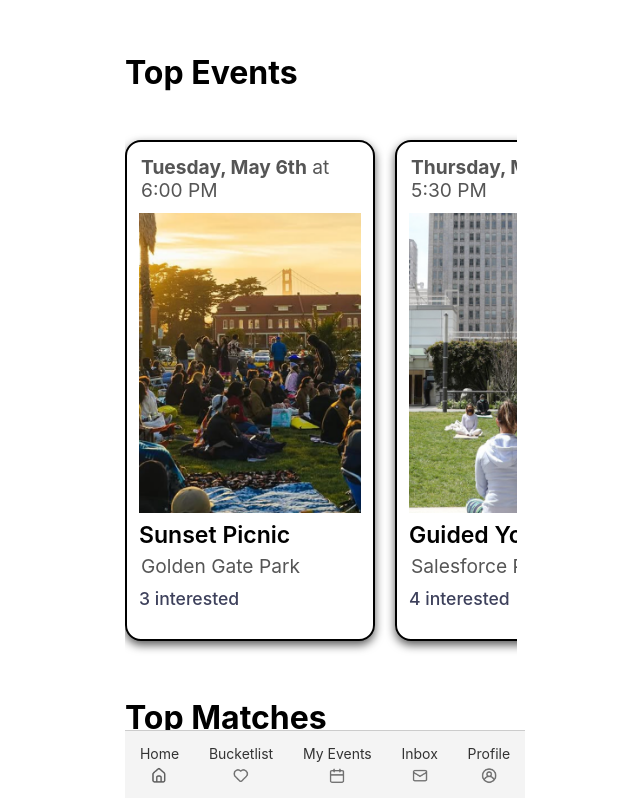
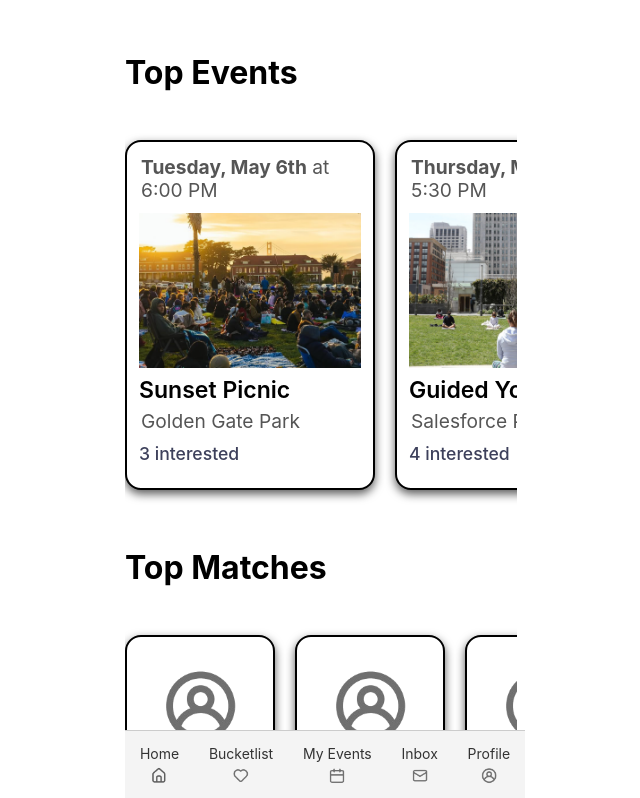
Before and after one commit to allisonhongberkeley/avid-adventurers, a React (Create React App) app in the folder avid-adventurers/: page /home in a window 1280 px wide. Shown: the top 798 px of the page, without its empty margins (315-955 px from the left). Built offline with nearby package versions, Linux system fonts and the light colour scheme.

Commit message:
Fixed event image + dropdown select sizing issues

```diff
--- a/avid-adventurers/src/components/DropdownSelect/styles.ts
+++ b/avid-adventurers/src/components/DropdownSelect/styles.ts
@@ -18,7 +18,7 @@ export const DropdownHeader = styled.div<{ isOpen: boolean }>`
   justify-content: space-between;
   align-items: center;
   box-sizing: border-box;
-  width: 200px;
+  width: 100%;
   background-color: white;
 `;
 
--- a/avid-adventurers/src/components/EventBox/styles.ts
+++ b/avid-adventurers/src/components/EventBox/styles.ts
@@ -2,6 +2,7 @@ import styled from 'styled-components';
 
 export const CardWrapper = styled.div`
   width: 250px;
+  height: 350px;
   border-radius: 16px;
   border: 2px solid black;
   box-shadow: 0 4px 10px rgba(0,0,0,0.65);
@@ -17,10 +18,11 @@ export const CardWrapper = styled.div`
 
 export const EventImage = styled.img`
   width: 100%;
-  height: 300px;
+  height: 200px;
   object-fit: cover;
   margin-top: 8px;
   margin-bottom: 5px;
+  aspect-ratio: 1.43;
 `;
 
 export const EventTitle = styled.h2`
--- a/avid-adventurers/src/pages/calendar/add.tsx
+++ b/avid-adventurers/src/pages/calendar/add.tsx
@@ -72,7 +72,7 @@ const Add = () => {
         onChange={(e) => handleInputChange('with', e.target.value)}
       />
 
-      <div style={{ width: '350px', maxWidth: '100%' }}>
+      <div style={{ width: '100%', maxWidth: '350px' }}>
         <DropdownSelect
             label="Day of Week"
             options={days}
--- a/avid-adventurers/src/pages/calendar/edit.tsx
+++ b/avid-adventurers/src/pages/calendar/edit.tsx
@@ -153,7 +153,7 @@ const Edit = () => {
       <LabeledInput label="Description" value={form.description} onChange={(e) => setForm({ ...form, description: e.target.value })} />
       <LabeledInput label="With" value={form.with} onChange={(e) => setForm({ ...form, with: e.target.value })} />
 
-      <div style={{ width: '350px', maxWidth: '100%' }}>
+      <div style={{ width: '100%', maxWidth: '350px' }}>
         <DropdownSelect
         label="Day of Week"
         options={days}
--- a/avid-adventurers/src/pages/calendar/upcoming.tsx
+++ b/avid-adventurers/src/pages/calendar/upcoming.tsx
@@ -149,7 +149,7 @@ const Upcoming = () => {
           date="May 5"
           title="Sunrise Picnic at GGP"
           location="with Alice"
-          imageUrl={`https://noggin.rea.gent/puzzled-duck-3240?key=rg_v1_c9ixtwk8a5nxk68ybfkp4y5g42dndjehnvrz_ngk&image=${'Sunrise Picnic at GGP'}`}
+          imageUrl={`https://noggin.rea.gent/puzzled-duck-3240?key=rg_v1_c9ixtwk8a5nxk68ybfkp4y5g42dndjehnvrz_ngk&image=${'Sunrise Picnic at GGP'}` + '&resize=250x200'}
           link="#"
         />
       </div>
@@ -170,7 +170,8 @@ const Upcoming = () => {
             />
         </div>
         ))}
-
+    <br></br>
+    <br></br>
     <NavBar />
     </Container>
   );
--- a/avid-adventurers/src/pages/survey/Interested.tsx
+++ b/avid-adventurers/src/pages/survey/Interested.tsx
@@ -36,12 +36,14 @@ const Interested: React.FC = () => {
                 label={`Last time you and\n${friendName} went ${activity}.\n\nWant to try something\nnew next time?`}
                 multiline = {true}
                 >
+            <div style={{ margin: '0 auto', maxWidth: '100%' }}>
             <DropdownSelect
                 label="Try Something New"
                 options={["Try Something New", `${capFirst(activity)} Again`, "Open to Anything"]}
                 selected={selected}
                 setSelected={setSelected}
                 />
+            </div>
             <ContinueButton style={{ margin: '0 auto', marginBottom: '25px' }} onClick={handleContinue}>
                 Continue
             </ContinueButton>
```
